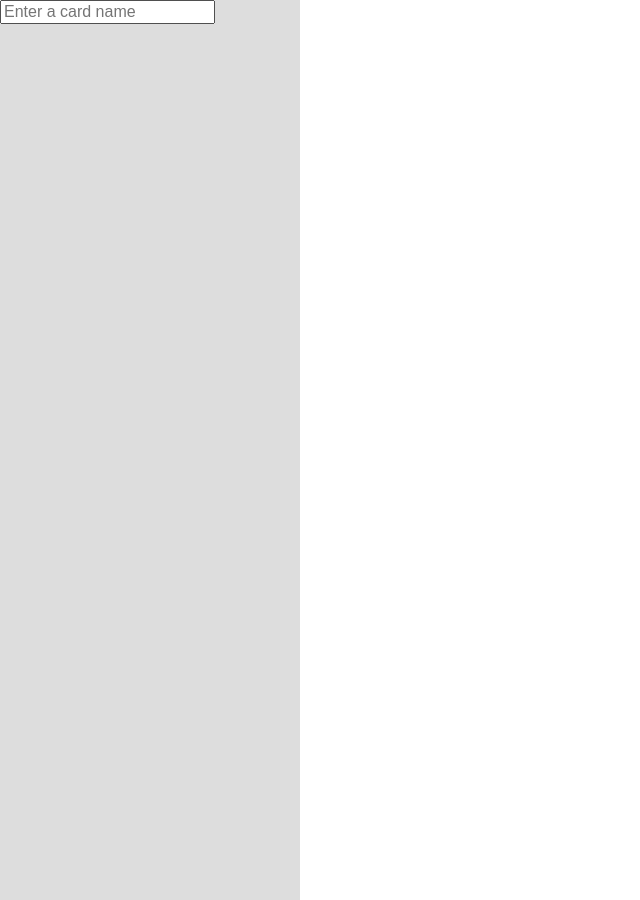
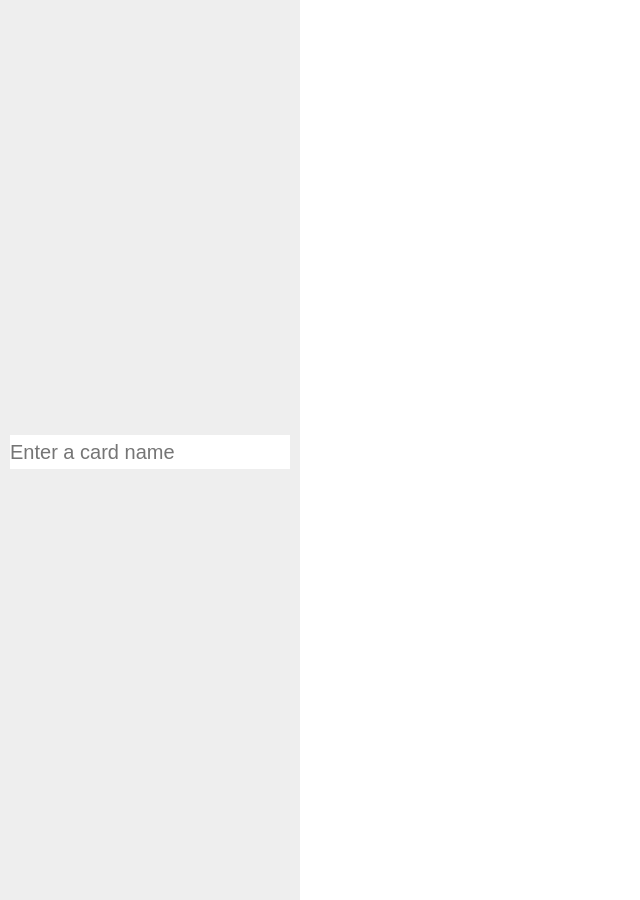
Before and after one commit to jerryharrison/deckbrew-website, a Jekyll site: the page deck.html, which Jekyll copies as it is, in a window 1280 px wide. Shown: the whole page, without its empty margins (0-640 px from the left). Built offline with Jekyll 4.4.1, drawn with Linux system fonts in a browser that asks for light colours; Markdown is read by kramdown in place of the engine named in the settings.

Commit message:
Add card search with images

```diff
--- a/css/deck.css
+++ b/css/deck.css
@@ -9,7 +9,7 @@
   bottom: 0;
   left: 0;
   width: 300px;
-  background: #ddd;
+  background: #eee;
 }
 
 #images {
@@ -25,6 +25,29 @@
   width: 200px;
 }
 
+div.card {
+  padding: 5px 10px;
+  font-size: 20px;
+}
+
 div.active {
-  background: red;
+  background: #ddd;
 }
+
+#side form {
+  padding: 10px;
+}
+
+#side img {
+  height: 425px;
+  display: block;
+}
+
+#side input {
+  display: block;
+  width: 100%;
+  padding: 5px 0;
+  border: 0;
+  line-height: 24px;
+  font-size: 20px;
+}
--- a/js/deckbrew.js
+++ b/js/deckbrew.js
@@ -63,7 +63,10 @@
   render: function() {
     var selected = this.props.selected;
     var cardNodes = this.props.cards.map(function (card) {
-      return <Card id={card.id} name={card.name} selected={selected}/>;
+      return (
+        <Card id={card.id} name={card.name} selected={selected}
+          image_url={card.editions[0].image_url}/>
+      );
     });
     return (
       <div className="cards">
@@ -75,18 +78,42 @@
 
 var CardSearchBox = React.createClass({
   getInitialState: function() {
-    return {cards: [], selected: {id: ''}};
+    return {cards: [], selected: {id: '', name: '', editions: [{image_url: ''}]}};
   },
   handleSearch: function(cards) {
     if (cards.length > 0) {
-      this.setState({cards: cards, selected: cards[0]});
+      this.setState({
+        cards: cards,
+        index: 0,
+        selected: cards[0]
+      });
     } else {
-      this.setState({cards: cards});
+      this.setState({
+        cards: cards,
+        index: 0,
+        selected:{id: '', name: '', editions: [{image_url: ''}]},
+      });
+    }
+  },
+  handlePress: function(event) {
+    if (event.key == "Down") {
+      var i = this.state.index + 1;
+      if (i < this.state.cards.length) {
+        this.setState({index: i, selected: this.state.cards[i]});
+      }
+    }
+    if (event.key == "Up") {
+      var i = this.state.index - 1;
+      if (i >= 0) {
+        this.setState({index: i, selected: this.state.cards[i]});
+      }
     }
   },
   render: function() {
+    var card = this.state.selected;
     return (
-      <div class="box">
+      <div class="box" onKeyPress={this.handlePress}>
+        <img src={card.editions[0].image_url} alt={card.name} />
         <CardSearchForm onSearch={this.handleSearch}></CardSearchForm>
         <CardList cards={this.state.cards} selected={this.state.selected}></CardList>
       </div>
@@ -99,33 +126,3 @@
   <CardSearchBox onSearchit={this.handleCommentSubmit}/>,
   document.getElementById('side')
 );
-
-//$(document).ready(function() {
-//  var numbers = new Bloodhound({
-//    datumTokenizer: function(d) {
-//      return Bloodhound.tokenizers.whitespace(d.name);
-//    },
-//    queryTokenizer: Bloodhound.tokenizers.whitespace,
-//    //prefetch: 'js/prefetch.json',
-//    limit: 10,
-//    remote: {
-//      url: 'https://api.deckbrew.com/mtg/cards/typeahead?q=%QUERY',
-//      rateLimitWait: 50,
-//    }
-//  });
-//
-//  // initialize the bloodhound suggestion engine
-//  numbers.initialize();
-//
-//  // instantiate the typeahead UI
-//  $('.typeahead').typeahead({autoselect: true, highlight: true}, {
-//    displayKey: 'name',
-//    source: numbers.ttAdapter()
-//  });
-//
-//  $('.typeahead').on('typeahead:selected', function(jevent, suggestion, dataset) {
-//    $('.typeahead').typeahead('val', '');
-//    $("#images").append($('<img/>').attr('src', suggestion.editions[0].image_url));
-//  });
-//
-//});
```
